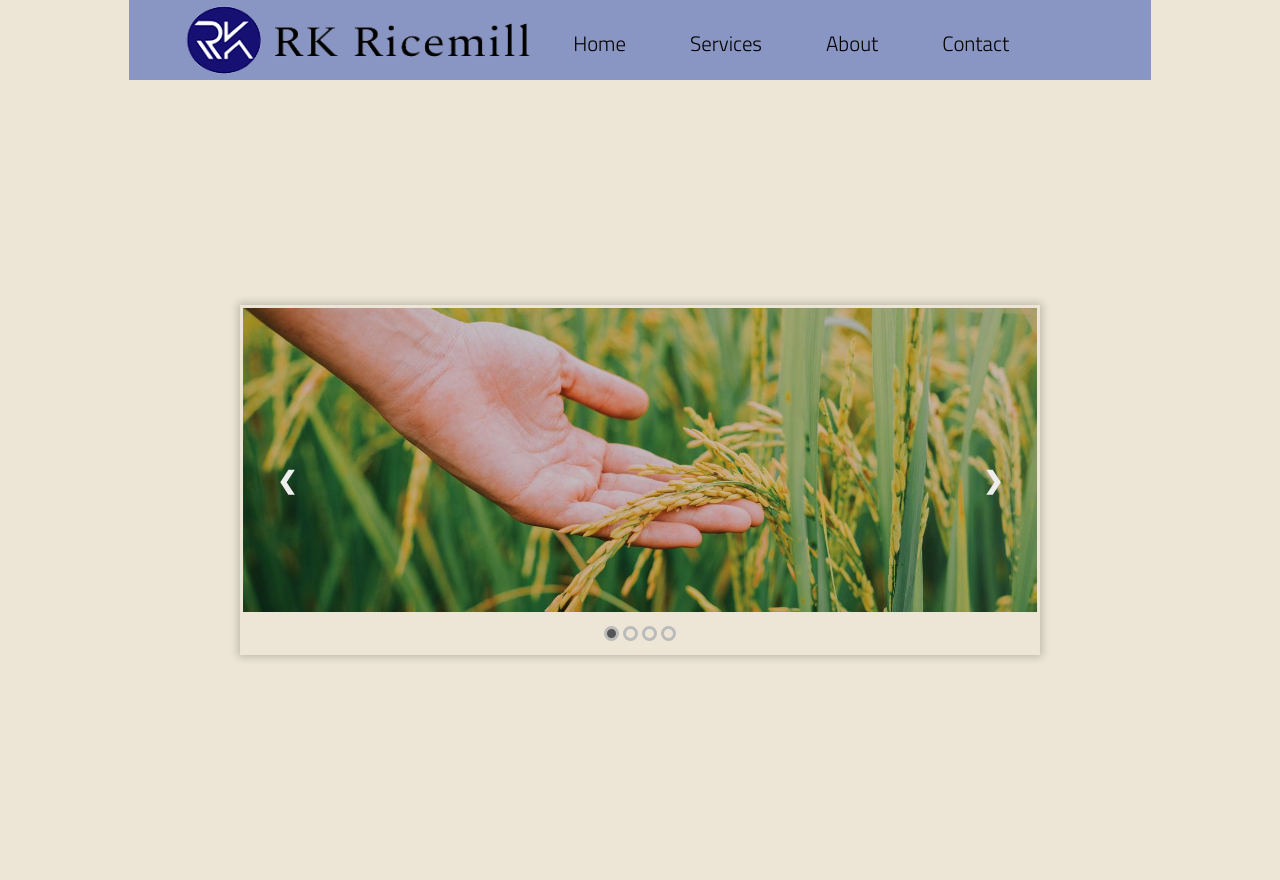
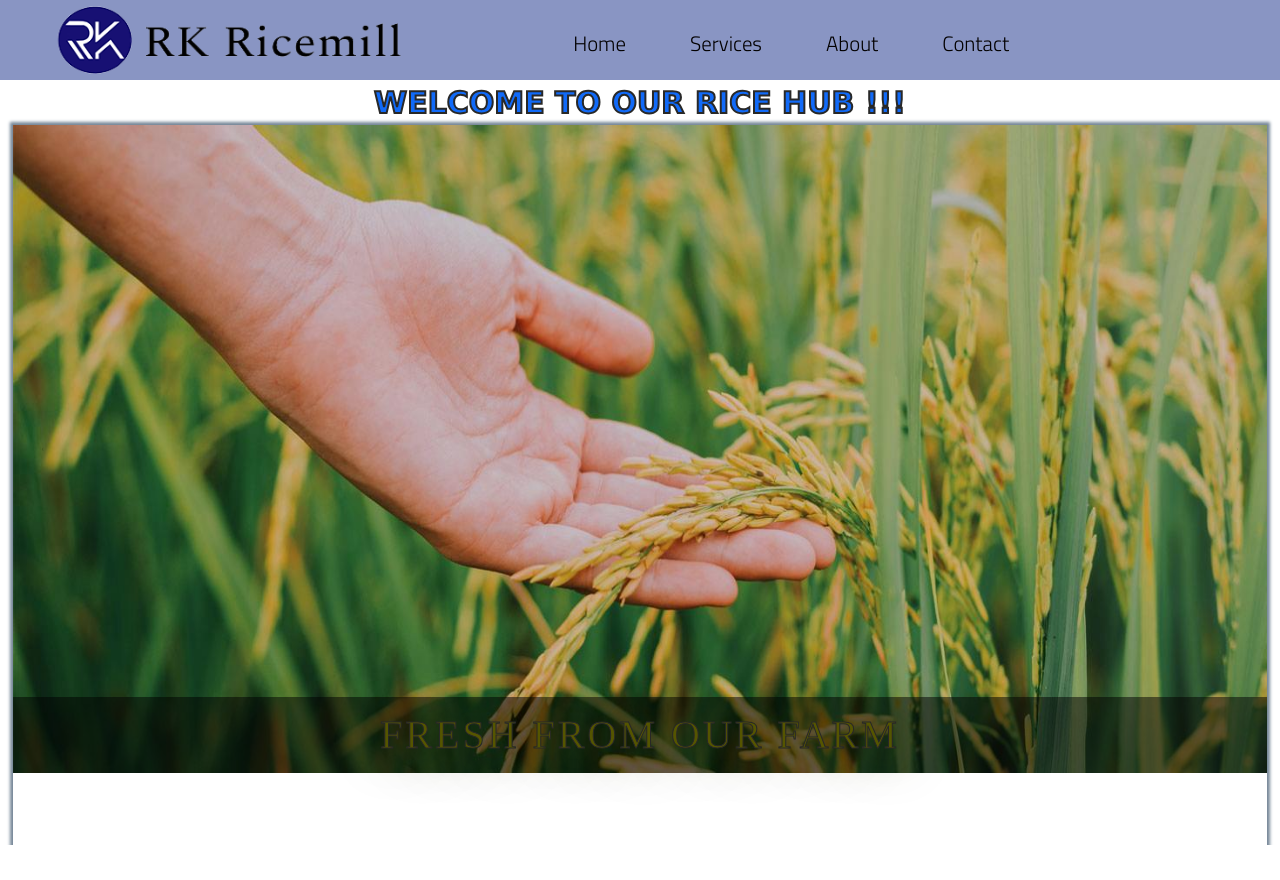
Before and after one commit to Madhubalan22/RK_rice, a React (Create React App) app: page / in a window 1280 px wide. After the commit the page ends 845 px from the top, so only its background shows below. Built offline with nearby package versions, Linux system fonts and the light colour scheme.

Commit message:
slider done

```diff
--- a/src/components/Slider.js
+++ b/src/components/Slider.js
@@ -1,36 +1,15 @@
 import React from 'react'
-import p1 from "../images/template-1.jpg"
-import p2 from "../images/template-2.jpg"
-import p3 from "../images/template-3.png"
-import p4 from "../images/different-rice.jpg"
-import "../styles/Slider.css";
+import data from '../images/Imagedata'
+import "../styles/Slider.css"
 
-function slider() {
-  return (
-    <body>
-      <div class="slide-container">
-          <div class="slides" >
-            <img src={p1} class="active"/>
-            <img src={p2}/>
-            <img src={p3}/>
-            <img src={p4}/>
-          </div>
-
-          <div class="buttons">
-              <span class="next">&#10095;</span>
-              <span class="prev">&#10094;</span>
-          </div>
-
-          <div class="dotsContainer">
-              <div class="dot active" attr='0'></div>
-              <div class="dot" attr='1'></div>
-              <div class="dot" attr='2'></div>
-              <div class="dot" attr='3'></div>
-          </div>
+function Slider(props) {
+   const slide=data.map((d,index)=>{
+      return <div key={index} className={index===props.slideIndex ?"myslides fade":"myslidesnone"}>
+        <img src={d.src} alt={d.caption}/>
+        <div className="text">{d.caption}</div>
       </div>
-    </body>
-
-  )
+   })
+  return slide;
 }
 
-export default slider
+export default Slider;
--- /dev/null
+++ b/src/components/SliderApp.js
@@ -0,0 +1,66 @@
+import React, { Component } from 'react'
+import "../styles/slideapp.css"
+import Slider from "./Slider"
+import data from "../images/Imagedata"
+
+export default class SliderApp extends Component {
+
+    constructor(props){
+        super(props)
+        this.state={
+            slideIndex:0,
+            arrow:"right"
+        }
+    }
+
+    nextSlide(){
+     this.setState({
+      slideIndex:this.state.slideIndex===data.length-1?0:this.state.slideIndex+1,
+      arrow:"right"
+      })
+    }
+
+    prevSlide(){
+        this.setState({
+            slideIndex:this.state.slideIndex===0?data.length-1:this.state.slideIndex-1,
+            arrow:"left"
+            })
+    }
+
+    componentDidMount()
+    {
+        this.timer=setInterval(()=>this.autoPlay(),3000)
+    }
+
+    autoPlay()
+    {
+      if(this.state.arrow==="left")
+      {
+        this.setState(
+            {
+                slideIndex:this.state.slideIndex===0?data.length-1:this.state.slideIndex-1
+            }
+        )
+      }
+      else{
+        this.setState({
+            slideIndex:this.state.slideIndex===data.length-1?0:this.state.slideIndex+1
+        })
+      }
+    }
+
+  render() {
+    return (
+      <div className="App1">
+        <h1>Welcome to our  rice hub !!!</h1>
+        <div className="container">
+            <div  className="slideshow-container">
+              <Slider slideIndex={this.state.slideIndex}/>
+              <span className="prev" onClick={()=>this.prevSlide()}>&#10094;</span>
+              <span className="next" onClick={()=>this.nextSlide()}>&#10095;</span>
+            </div>
+        </div>
+      </div>
+    )
+  }
+}
--- a/src/components/home.js
+++ b/src/components/home.js
@@ -1,13 +1,14 @@
-import React from 'react'
+import React from "react";
 import Nav from "./Nav";
-import Slider from "./Slider";
+import Slider from "./SliderApp";
+import SliderApp from "./SliderApp";
 
 
 const home = () => {
   return (
     <div>
-        <Nav/>
-        <Slider/>
+          <Nav/>
+          <SliderApp/>
 
     </div>
 
--- /dev/null
+++ b/src/images/Imagedata.js
@@ -0,0 +1,25 @@
+import i1 from "./different-rice.jpg"
+import i2 from "./template-1.jpg"
+import i3 from "./template-2.jpg"
+import i4 from "./banner.jpg"
+
+const data=[
+    {
+        src:i1,
+        caption:"ALL VARIETY OF RICE AVAILABLE",
+    },
+    {
+        src:i2,
+        caption:"FRESH FROM OUR FARM"
+    },
+    {
+        src:i3,
+        caption:"WELL   FERTILIZED",
+    },
+    {
+        src:i4,
+        caption:"NEATLY PACKED",
+    },
+]
+
+export default data;
--- a/src/styles/Slider.css
+++ b/src/styles/Slider.css
@@ -1,93 +1,72 @@
-*{
-  margin: 0;
-  padding: 0;
-  box-sizing: border-box;
-}
-
-body{
-  width: 100%;
-  min-height: 100vh;
-  display: flex;
-  justify-content: center;
-  align-items: center;
-  background-color: #ede6d6;
-}
-
-.slide-container{
-  position: relative;
-  width: 800px;
-  height: 350px;
-  border: 3px solid #ede6d6;
-  box-shadow: 0 0 8px 2px rgba(0,0,0,0.2);
-}
-
-.slide-container .slides{
-  width: 100%;
-  height: calc(100% - 40px);
-  position: relative;
-  overflow: hidden;
-}
-
-.slide-container .slides img{
+.myslides{
   width: 100%;
   height: 100%;
   position: absolute;
-  object-fit: cover;
 }
 
-.slide-container .slides img:not(.active){
-  top: 0;
-  left: -100%;
+img{
+  width:100%;
+  height: 100%;
 }
 
-
-span.next,span.prev{
-  position: absolute;
-  top:50%;
-  transform: translateY(-50%);
-  padding: 14px;
-  color:#eee;
-  font-size: 24px;
-  font-weight: bold;
-  transition: 0.5s;
-  border-radius: 3px;
-  user-select: none;
-  cursor: pointer;
-  z-index: 1;
+.myslidesnone{
+  display: none;
 }
 
-span.next{
-  right: 20px;
+.fade{
+  animation: fade 1.5s;
 }
 
-span.prev{
-  left:20px
+@keyframes fade {
+  from{
+    opacity: .4;
+  }
+  to{
+    opacity: 1;
+  }
+
 }
 
-span.next:hover,span.prev:hover{
-background-color: #ede6d6;
-opacity: 0.8;
-color:#222
+.text{
+  color:rgb(220, 43, 226);
+  font-family: pacifico;
+  font-size: 40px;
+  letter-spacing: 3px;
+  animation: glow  5s linear infinite;
+  color: transparent;
+  -webkit-text-stroke: 1px #282828;
+  font-weight:400;
+  position: absolute;
+  padding:8px 12px;
+  bottom: 0px;
+  width: 100%;
+  text-align: center;
+  background-color: rgba(0,0,0,0.5);
 }
 
-.dotsContainer{
-  position: absolute;
-  bottom: 5px;
-  z-index: 3;
-  left:50%;
-  transform: translateX(-50%);
+@keyframes glow{
+  0%{
+    color:yellow;
+    text-shadow: 0px 9px 12px yellow;
+  }
+
+  30%{
+    color:red;
+    text-shadow: 5px 5px 50px red;
+  }
+
+  60%{
+    color:green;
+    text-shadow: 5px 5px 50px green;
+  }
+
+  90%{
+    color:blueviolet;
+    text-shadow: 5px 5px 50px blueviolet;
+  }
 }
-
-.dotsContainer .dot{
-  width: 15px;
-  height: 15px;
-  margin: 0px 2px;
-  border: 3px solid #bbb;
-  border-radius: 50%;
-  display: inline-block;
-  transition: background-color 0.6s ease;
+@media only screen and (max-width:500px){
+  .text{
+      font-size:10px;
+  }
 }
-
-.dotsContainer .active{
-  background-color: #555;
-}
--- /dev/null
+++ b/src/styles/slideapp.css
@@ -0,0 +1,75 @@
+.App1 h1{
+    color:rgb(17, 106, 248);
+    font-family:Verdana, Geneva, Tahoma, sans-serif;
+    -webkit-text-stroke:2px #282828;
+    font-size: 30px;
+    text-align: center;
+    text-transform: uppercase;
+}
+
+.container{
+    width: 98%;
+    height: 90vh;
+    max-width: 1600px;
+    user-select: none;
+    box-shadow: 0px 0px 3px 3px lightslategray;
+    margin: 0 auto;
+}
+
+.slideshow-container{
+    width: 100%;
+    height:90%;
+    background-color: bisque;
+    position: relative;
+}
+
+.prev{
+  font-size: 3px;
+  align-items: center;
+  justify-content: center;
+  z-index: 1;
+  display: flex;
+  position: absolute;
+  opacity: 0.2;
+  width: 60px;
+  height:100%;
+  top:50%;
+  transform: translateY(-50%);
+}
+
+.prev:hover{
+    cursor: pointer;
+    font-size: 3px;
+}
+
+.next:hover{
+    cursor: pointer;
+    font-size: 3px;
+}
+
+.next{
+  font-size: 3px;
+  align-items: center;
+  justify-content: center;
+  opacity: 0.2;
+  z-index: 1;
+  display: flex;
+  position: absolute;
+  width: 60px;
+  height:100%;
+  top:50%;
+  left: auto;
+  right: 0;
+  transform: translateY(-50%);
+}
+
+
+@media only screen and (max-width:500px){
+    .App1{
+        font-size:10px;
+    }
+
+    .prev,.next{
+        font-size: 10px;
+    }
+}
```
